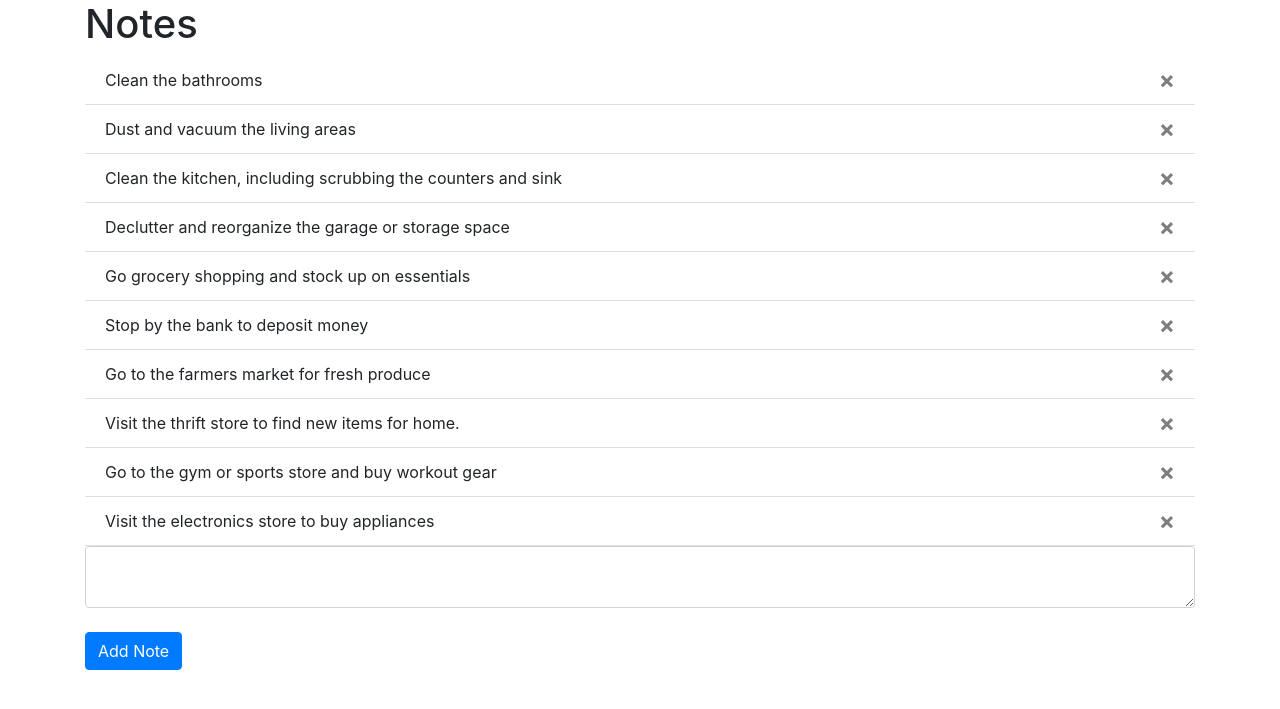
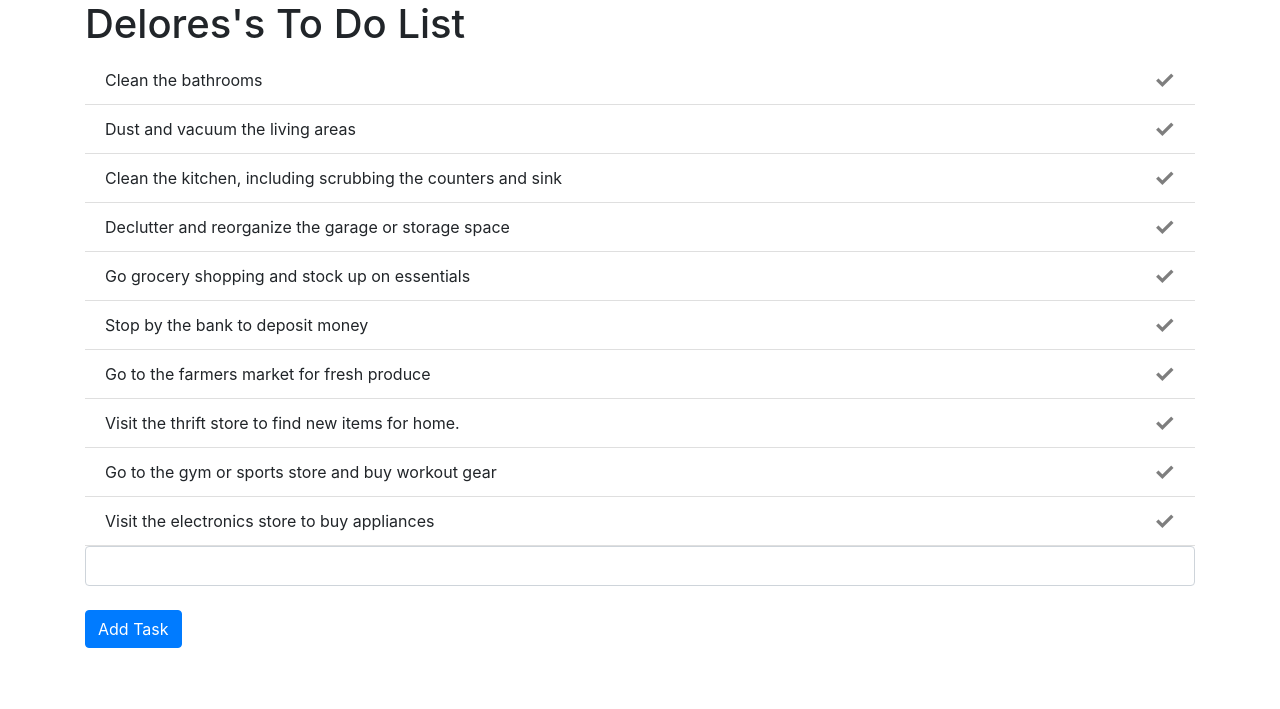
Before and after one commit to jrbmercado/Flask-Project, a Flask app: page / in a window 1280 px wide. Shown: the part 56-765 px from the top of the page. Run offline with Flask 3, Linux system fonts and the light colour scheme; a user stored in the database is signed in; data comes from the database, SQL or seed files in the repository; both versions use the stored data as it was after the commit; some libraries are stand-ins or nearby versions.

Commit message:
Added maxcharlength to input tasks

```diff
--- a/website/templates/home.html
+++ b/website/templates/home.html
@@ -2,22 +2,28 @@
 <!-- Allows us to overwrite any blocks in the base html -->
 
 {%block title%}Home{%endblock%} {%block content%}
-<h1 text-align="center">Notes</h1>
+<h1 text-align="center">{{user.first_name}}'s To Do List</h1>
 <ul class="list-group list-group-flush" id="notes">
   {%for note in user.notes %}
   <li class="list-group-item">
     {{note.data}}
     <button type="button" class="close" onclick="deleteNote({{note.id}})">
-      <span aria-hidden="true">&times;</span>
+      <span aria-hidden="true">&check;</span>
     </button>
   </li>
   {%endfor%}
 </ul>
 <form method="POST">
-  <textarea name="note" id="note" class="form-control"></textarea>
+  <textarea
+    name="note"
+    id="note"
+    class="form-control"
+    style="resize: none; height: 40px"
+    maxlength="150"
+  ></textarea>
   <br />
   <div text-align="center">
-    <button type="submit" class="btn btn-primary">Add Note</button>
+    <button type="submit" class="btn btn-primary">Add Task</button>
   </div>
 </form>
 {%endblock%}
--- a/website/views.py
+++ b/website/views.py
@@ -19,6 +19,8 @@ def home():  # This function will run when we go to /
 
         if len(note) < 1:
             flash("Note is too short", category="error")
+        elif len(note) > 150:
+            flash("Note is too long", category="error")
         else:
             # Create a new note
             new_note = Note(data=note, user_id=current_user.id)
```
Also changed, not shown: instance/database.db.
